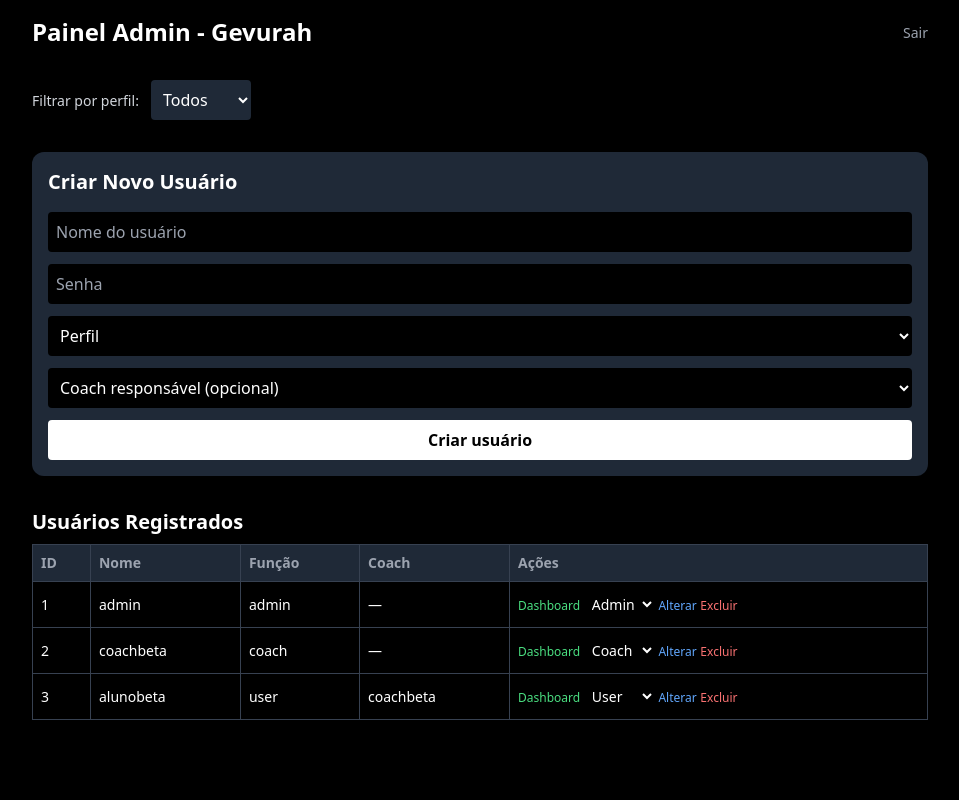
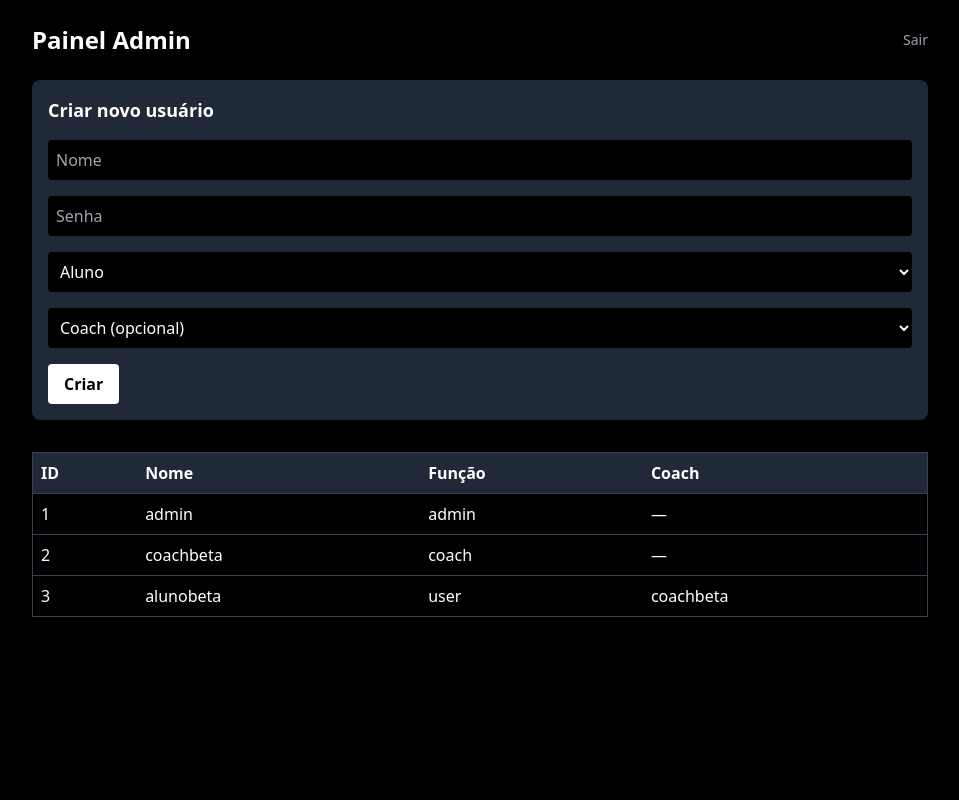
Before and after one commit to pedrocamposlive/Gevurah, a Flask app: page /admin in a window 1280 px wide. Shown: the whole page, without its empty margins (160-1119 px from the left). Run offline with Flask 3, Linux system fonts and the light colour scheme; the visitor is signed in with stand-in values (Sample User, id 1); data comes from the database, SQL or seed files in the repository; some libraries are stand-ins or nearby versions.

Commit message:
Update admin.html

```diff
--- a/templates/admin.html
+++ b/templates/admin.html
@@ -1,95 +1,54 @@
 <!DOCTYPE html>
 <html lang="pt-br">
 <head>
-  <meta charset="UTF-8" />
-  <meta name="viewport" content="width=device-width, initial-scale=1.0" />
-  <title>Gevurah Admin</title>
+  <meta charset="UTF-8">
+  <meta name="viewport" content="width=device-width, initial-scale=1.0">
+  <title>Admin - Gevurah</title>
   <script src="https://cdn.tailwindcss.com"></script>
 </head>
-<body class="bg-black text-white min-h-screen font-sans p-4">
-  <div class="max-w-4xl mx-auto space-y-8">
-    <!-- Topo -->
-    <div class="flex justify-between items-center">
-      <h1 class="text-2xl font-bold">Painel Admin - Gevurah</h1>
-      <form action="/logout" method="get">
-        <button class="text-sm text-gray-400 hover:text-white">Sair</button>
-      </form>
+<body class="bg-black text-white min-h-screen p-6">
+  <div class="max-w-4xl mx-auto">
+    <div class="flex justify-between items-center mb-6">
+      <h1 class="text-2xl font-bold">Painel Admin</h1>
+      <a href="/logout" class="text-sm text-gray-400 hover:text-white">Sair</a>
     </div>
-
-    <!-- Filtro -->
-    <form method="GET" action="/admin" class="mb-4">
-      <label class="text-sm text-gray-300 mr-2">Filtrar por perfil:</label>
-      <select name="filtro" onchange="this.form.submit()" class="bg-gray-800 text-white p-2 rounded">
-        <option value="todos" {% if filtro == 'todos' %}selected{% endif %}>Todos</option>
-        <option value="aluno" {% if filtro == 'aluno' %}selected{% endif %}>Alunos</option>
-        <option value="coach" {% if filtro == 'coach' %}selected{% endif %}>Coaches</option>
-        <option value="admin" {% if filtro == 'admin' %}selected{% endif %}>Admins</option>
-      </select>
-    </form>
-
-    <!-- Criar usuário -->
-    <div class="bg-gray-800 p-4 rounded-xl space-y-4">
-      <h2 class="text-xl font-semibold mb-2">Criar Novo Usuário</h2>
-      <form action="/criar_usuario" method="POST" class="flex flex-col gap-3">
-        <input type="text" name="nome" placeholder="Nome do usuário" required class="bg-black p-2 rounded text-white" />
-        <input type="password" name="senha" placeholder="Senha" required class="bg-black p-2 rounded text-white" />
-        <select name="role" required class="bg-black p-2 rounded text-white">
-          <option value="">Perfil</option>
+    <form method="POST" action="/criar_usuario" class="bg-gray-800 p-4 rounded-lg space-y-4 mb-8">
+      <h2 class="text-lg font-semibold">Criar novo usuário</h2>
+      <input type="text" name="nome" placeholder="Nome" class="w-full p-2 bg-black text-white rounded" required>
+      <input type="password" name="senha" placeholder="Senha" class="w-full p-2 bg-black text-white rounded" required>
+      <select name="role" class="w-full p-2 bg-black text-white rounded">
         <option value="aluno">Aluno</option>
         <option value="coach">Coach</option>
         <option value="admin">Admin</option>
       </select>
-        <select name="coach_id" class="bg-black p-2 rounded text-white">
-          <option value="">Coach responsável (opcional)</option>
+      <select name="coach_id" class="w-full p-2 bg-black text-white rounded">
+        <option value="">Coach (opcional)</option>
         {% for coach in coaches %}
-            <option value="{{ coach[0] }}">{{ coach[1] }}</option>
+          <option value="{{ coach.id }}">{{ coach.nome }}</option>
         {% endfor %}
       </select>
-        <button type="submit" class="bg-white text-black font-bold py-2 rounded">Criar usuário</button>
+      <button type="submit" class="bg-white text-black font-bold py-2 px-4 rounded">Criar</button>
     </form>
-    </div>
-
-    <!-- Lista de usuários -->
-    <div>
-      <h2 class="text-xl font-semibold mb-2 mt-4">Usuários Registrados</h2>
-      <table class="w-full text-sm text-left border border-gray-700">
-        <thead class="text-gray-400 bg-gray-800">
+    <table class="w-full text-left border border-gray-700">
+      <thead class="bg-gray-800">
         <tr>
-            <th class="p-2 border border-gray-700">ID</th>
-            <th class="p-2 border border-gray-700">Nome</th>
-            <th class="p-2 border border-gray-700">Função</th>
-            <th class="p-2 border border-gray-700">Coach</th>
-            <th class="p-2 border border-gray-700">Ações</th>
+          <th class="p-2">ID</th>
+          <th class="p-2">Nome</th>
+          <th class="p-2">Função</th>
+          <th class="p-2">Coach</th>
         </tr>
       </thead>
       <tbody>
         {% for user in usuarios %}
         <tr class="border-t border-gray-700">
-            <td class="p-2 border border-gray-700">{{ user.id }}</td>
-            <td class="p-2 border border-gray-700">{{ user.nome }}</td>
-            <td class="p-2 border border-gray-700">{{ user.role }}</td>
-            <td class="p-2 border border-gray-700">{{ user.coach_nome if user.coach_nome else '—' }}</td>
-            <td class="p-2 border border-gray-700 space-y-1">
-              <a href="/dashboard_usuario/{{ user.id }}" class="text-green-400 hover:underline text-xs">Dashboard</a>
-              <form action="/alterar_usuario" method="POST" class="inline">
-                <input type="hidden" name="id" value="{{ user.id }}">
-                <select name="novo_role" class="bg-black text-white p-1 text-sm rounded">
-                  <option value="user" {% if user.role == 'user' %}selected{% endif %}>User</option>
-                  <option value="coach" {% if user.role == 'coach' %}selected{% endif %}>Coach</option>
-                  <option value="admin" {% if user.role == 'admin' %}selected{% endif %}>Admin</option>
-                </select>
-                <button type="submit" class="text-blue-400 hover:underline text-xs">Alterar</button>
-              </form>
-              <form action="/excluir_usuario" method="POST" class="inline" onsubmit="return confirm('Tem certeza que deseja excluir?');">
-                <input type="hidden" name="id" value="{{ user.id }}">
-                <button type="submit" class="text-red-400 hover:underline text-xs">Excluir</button>
-              </form>
-            </td>
+          <td class="p-2">{{ user.id }}</td>
+          <td class="p-2">{{ user.nome }}</td>
+          <td class="p-2">{{ user.role }}</td>
+          <td class="p-2">{{ user.coach_nome if user.coach_nome else '—' }}</td>
         </tr>
         {% endfor %}
       </tbody>
     </table>
   </div>
-  </div>
 </body>
 </html>
```
Lines whose indentation alone changed are shown as unchanged.
